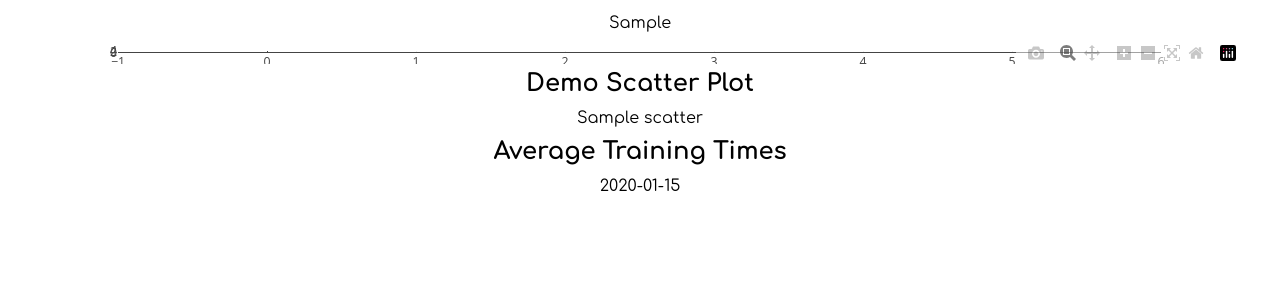
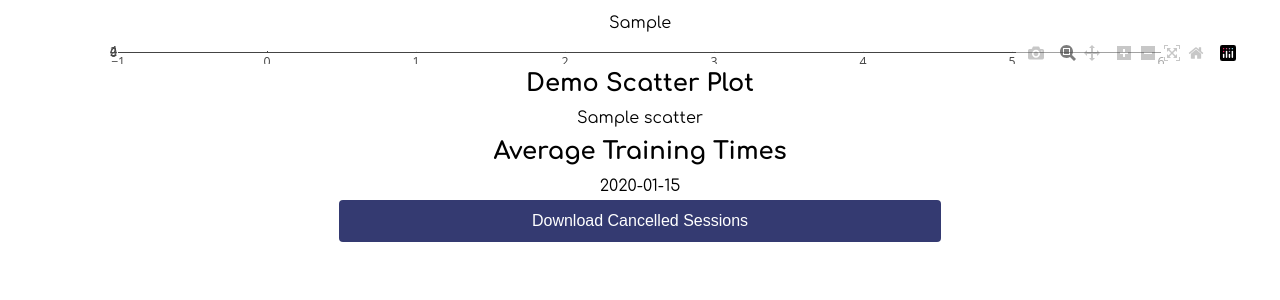
Before and after one commit to unseeyou/SportsWebistePOC, a Flask app: template templates/index.html in a window 1280 px wide. Shown: the part 253-553 px from the top of the page. Run offline with Flask 3, Linux system fonts and the light colour scheme; the template is opened without the code that fills it: most values are stand-ins (such as "Sample title", 1, 10 or a date in 2020); parts of the project's set-up code (start-up, migrations or seed data) failed here and were passed over; some libraries are stand-ins or nearby versions.

Commit message:
feat: simulate file download

```diff
--- a/app.py
+++ b/app.py
@@ -1,7 +1,10 @@
-from flask import Flask, render_template
+from flask import Flask, render_template, redirect, url_for
 import process_attendance_data
+from process_attendance_data import cancelled_sessions
+import json
 
 app = Flask(__name__)
+app.secret_key = "super-secret-key"
 
 test = process_attendance_data.student_count_per_sport("uploads/dummy_student_sports_data.xlsx")
 # print(test)
@@ -24,7 +27,7 @@ def index():
         data=sorted_data,
         chart_json=chart_json,
         scatter=scatter,
-        av_training_times=av_training_times
+        av_training_times=av_training_times,
     )
 
 
@@ -33,5 +36,13 @@ def sport_stub(sport_name):
     return "<h1>under construction</h1>"
 
 
+@app.route("/api/v1/cancelled_sessions", methods=["POST"])
+def cancelled_sessions():
+    data = process_attendance_data.cancelled_sessions("uploads/dummy_student_sports_data.xlsx")
+    with open("downloads/cancelled_sessions.json", "w") as f:
+        json.dump(data, f, indent=4)
+    return json.dumps(data, indent=4)
+
+
 if __name__ == "__main__":
     app.run(debug=True)
--- a/static/css/style.css
+++ b/static/css/style.css
@@ -141,28 +141,6 @@ header {
 }
 
 nav {
-    text-align: center;
-}
-
-.gonk {
-    align-content: center;
-    align-items: center;
-    align-self: center;
-    text-align: center;
-}
-
-.gonk p {
-    color: firebrick;
-}
-
-.phant {
-    align-content: center;
-    align-items: center;
-    align-self: center;
-    text-align: center;
-}
-
-.home p {
     text-align: center;
 }
 
@@ -363,3 +341,27 @@ input[type="radio"]:checked {
     font-size: 16px;
     background-color: #f8f8f8;
 }
+
+.hide {
+    display: none;
+}
+
+.dlbutton {
+    display: block;
+    width: 50%;
+    text-align: center;
+    margin: 0 auto;
+    color: white;
+    background-color: #343a71;
+    border: none;
+    border-radius: 4px;
+    padding: 12px 20px;
+    font-size: 16px;
+    cursor: pointer;
+    transition: 0.6s ease;
+}
+
+.dlbutton:hover {
+    background-color: #268e05;
+    box-shadow: black 1px 1px 1px 1px;
+}
--- a/templates/index.html
+++ b/templates/index.html
@@ -58,6 +58,13 @@
             {{ av_training_times|safe }}
         </div>
 
+
+        <iframe name="hiddenFrame" class="hide"></iframe>
+        <form action="{{ url_for('cancelled_sessions') }}" method="post" target="hiddenFrame">
+            <button type="submit" onclick="window.alert('File Downloaded')" class="dlbutton">Download Cancelled Sessions</button>
+        </form>
+
+
     </div>
 </body>
 </html>
```
Also changed, not shown: process_attendance_data.py (+26 -0 lines).
